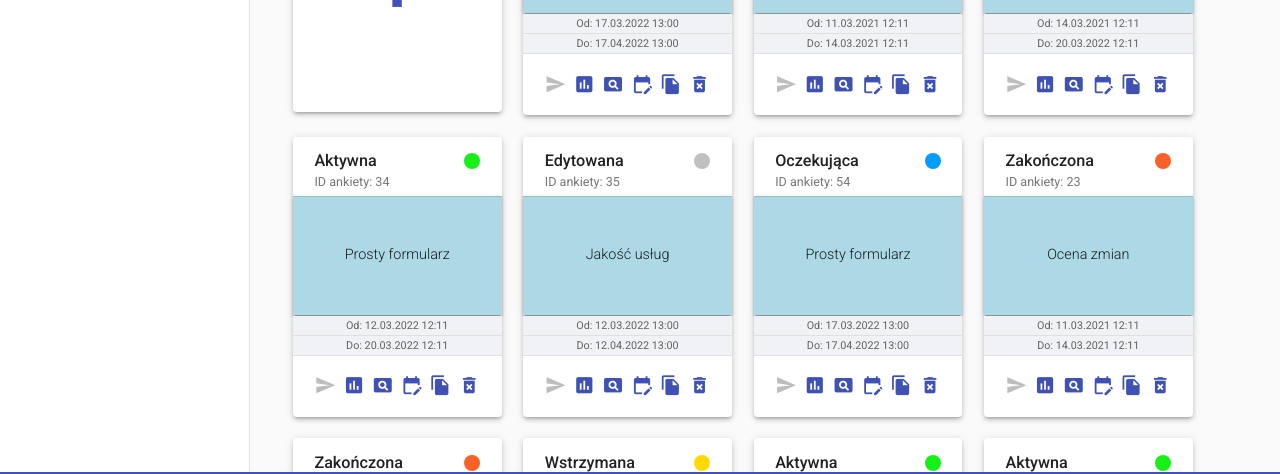
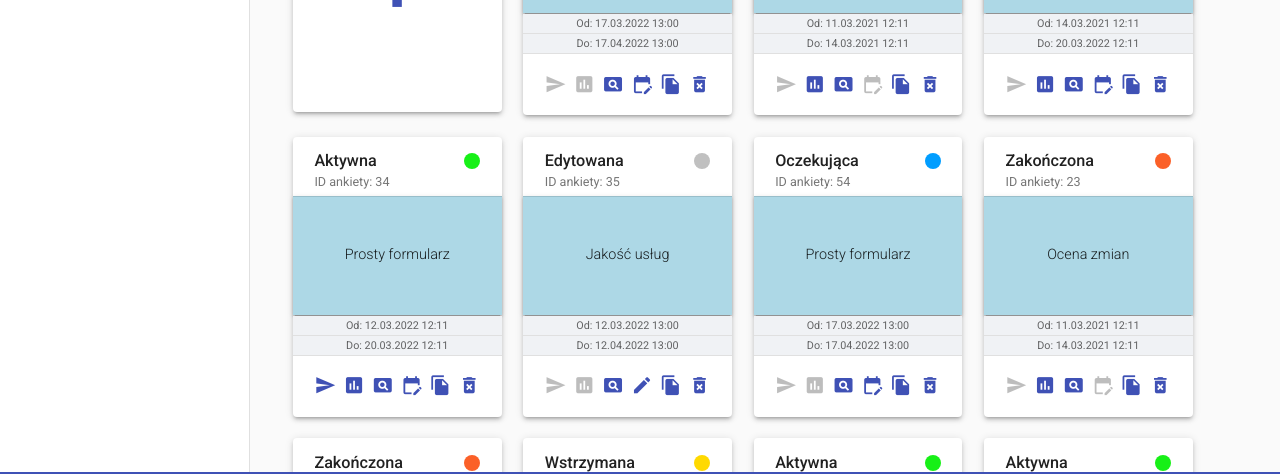
Before and after one commit to Kacper-Sleziak/Polling_App, an Angular app in the folder frontend/polling_app/: page /polls in a window 1280 px wide. Shown: the part 264-738 px from the top of the page. Built offline with nearby package versions, Linux system fonts and the light colour scheme.

Commit message:
Fix status problem

```diff
--- a/frontend/polling_app/src/app/pages/polls/components/card/card.component.html
+++ b/frontend/polling_app/src/app/pages/polls/components/card/card.component.html
@@ -41,8 +41,8 @@
       <!-- Send button -->
       <button mat-icon-button
               matTooltip="Wyślij"
-              [disabled]="poll.status !== 'Aktywna'"
-              [matTooltipDisabled]="poll.status !== 'Aktywna'"
+              [disabled]="poll.status !== 'aktywna'"
+              [matTooltipDisabled]="poll.status !== 'aktywna'"
               color="primary"
               aria-label="Button to send poll">
 
@@ -52,8 +52,8 @@
       <!-- Results button -->
       <button mat-icon-button
               matTooltip="Wyniki"
-              [matTooltipDisabled]="poll.status === 'Oczekująca' || poll.status === 'Edytowana'"
-              [disabled]="poll.status === 'Oczekująca' || poll.status === 'Edytowana'"
+              [matTooltipDisabled]="poll.status === 'oczekująca' || poll.status === 'edytowana'"
+              [disabled]="poll.status === 'oczekująca' || poll.status === 'edytowana'"
               color="primary"
               aria-label="Button to show results">
 
@@ -71,10 +71,10 @@
 
       <!-- Edit dates button (toggled with edit poll button according to state)-->
       <button mat-icon-button
-              *ngIf="poll.status !== 'Edytowana'"
+              *ngIf="poll.status !== 'edytowana'"
               matTooltip="Edytowanie dat"
-              [matTooltipDisabled]="poll.status === 'Zakończona'"
-              [disabled]="poll.status === 'Zakończona'"
+              [matTooltipDisabled]="poll.status === 'zakończona'"
+              [disabled]="poll.status === 'zakończona'"
               color="primary"
               aria-label="Button to edit poll dates">
 
@@ -83,7 +83,7 @@
 
       <!-- Edit poll button -->
       <button mat-icon-button
-              *ngIf="poll.status === 'Edytowana'"
+              *ngIf="poll.status === 'edytowana'"
               matTooltip="Edytuj"
               color="primary"
               aria-label="Button to edit poll">
--- a/frontend/polling_app/src/app/pages/polls/components/card/card.component.ts
+++ b/frontend/polling_app/src/app/pages/polls/components/card/card.component.ts
@@ -10,11 +10,6 @@ import { DeleteDialogComponent } from '../delete-dialog/delete-dialog.component'
   styleUrls: ['./card.component.css']
 })
 export class CardComponent implements OnInit {
-
-
-  // @Input() text!: string;
-  // @Input() status!: string;
-  // @Input() id!: number;
 
   @Input() poll !: Poll;
 
```
